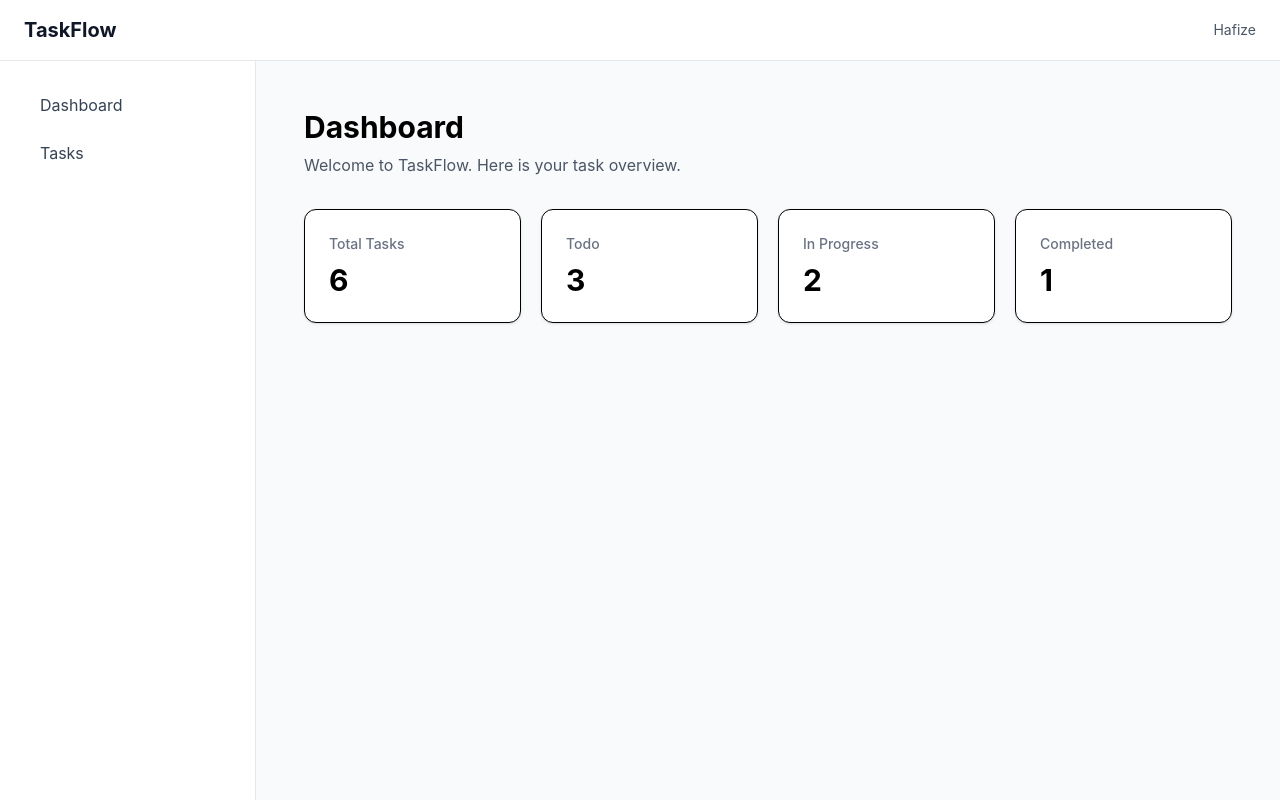
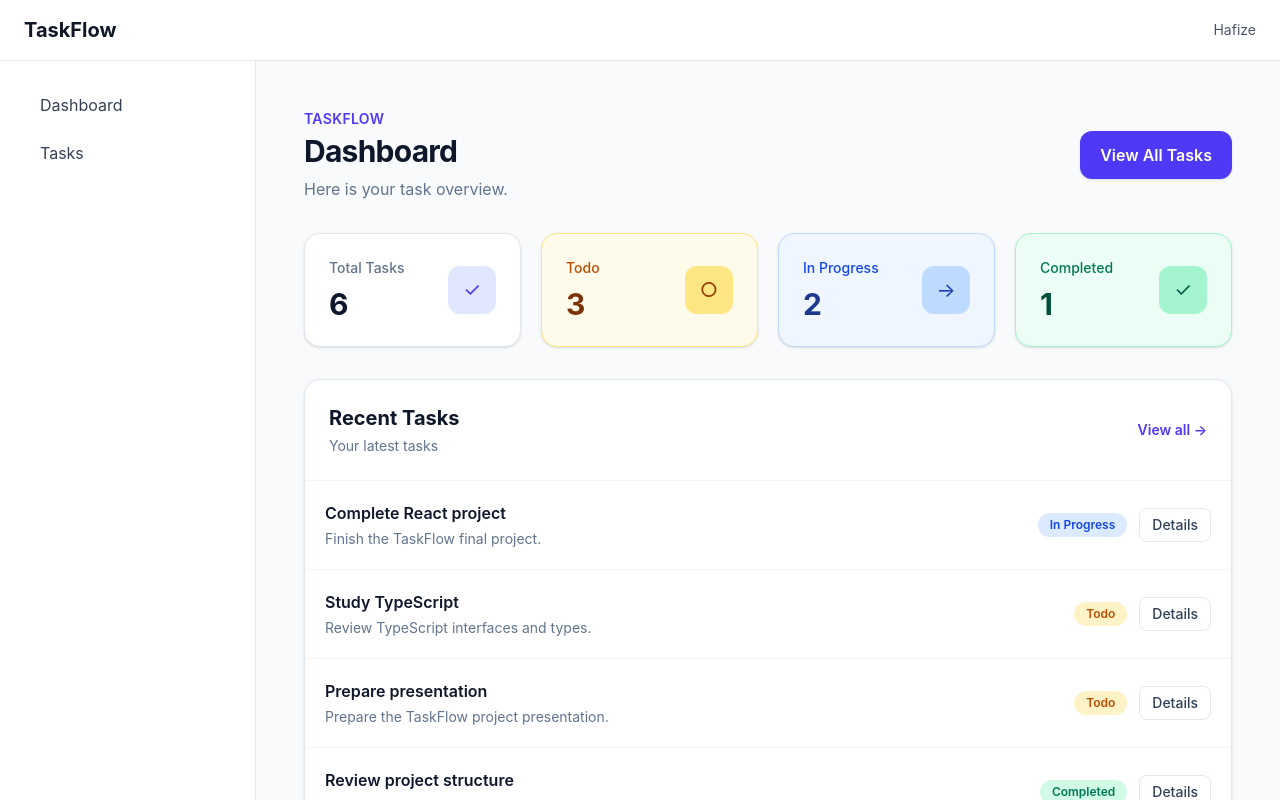
Before and after one commit to hafizecim/taskflow-react, a React (Vite) app: page / in a window 1280 px wide. Shown: the top 800 px of the page. Built offline with nearby package versions, Linux system fonts and the light colour scheme.

Commit message:
feat: build professional dashboard

```diff
--- a/src/pages/Dashboard.tsx
+++ b/src/pages/Dashboard.tsx
@@ -1,6 +1,10 @@
+import { useNavigate } from 'react-router-dom'
+
 import { useTasks } from '../context/useTasks'
 
 function Dashboard() {
+  const navigate = useNavigate()
+
   const {
     tasks,
     loading,
@@ -23,75 +27,229 @@ function Dashboard() {
 
   if (loading && tasks.length === 0) {
     return (
-      <div className="flex min-h-[400px] items-center justify-center">
-        <p className="text-lg text-gray-600">
+      <div className="flex min-h-[500px] items-center justify-center bg-slate-50">
+        <div className="rounded-2xl border bg-white px-8 py-6 shadow-sm">
+          <p className="text-lg font-medium text-slate-600">
             Loading dashboard...
           </p>
+        </div>
       </div>
     )
   }
 
   if (error && tasks.length === 0) {
     return (
-      <div className="flex min-h-[400px] items-center justify-center">
+      <div className="flex min-h-[500px] items-center justify-center bg-slate-50 p-6">
+        <div className="max-w-md rounded-2xl border border-red-200 bg-red-50 p-6 text-center">
+          <h2 className="mb-2 text-xl font-bold text-red-700">
+            Unable to load dashboard
+          </h2>
+
           <p className="text-red-600">
             Failed to load dashboard data.
           </p>
         </div>
+      </div>
     )
   }
 
+  const recentTasks = [...tasks]
+    .sort(
+      (a, b) =>
+        new Date(b.createdAt).getTime() -
+        new Date(a.createdAt).getTime(),
+    )
+    .slice(0, 5)
+
   return (
-    <div className="p-6">
-      <div className="mb-8">
-        <h1 className="text-3xl font-bold">
+    <div className="min-h-full bg-slate-50 p-6">
+      <div className="mx-auto max-w-7xl">
+        {/* Header */}
+
+        <div className="mb-8 flex flex-col gap-4 sm:flex-row sm:items-center sm:justify-between">
+          <div>
+            <p className="mb-1 text-sm font-semibold uppercase tracking-wide text-indigo-600">
+              TaskFlow
+            </p>
+
+            <h1 className="text-3xl font-bold tracking-tight text-slate-900">
               Dashboard
             </h1>
 
-        <p className="mt-2 text-gray-600">
-          Welcome to TaskFlow. Here is your task overview.
+            <p className="mt-2 text-slate-500">
+              Here is your task overview.
             </p>
           </div>
 
+          <button
+            type="button"
+            onClick={() => navigate('/tasks')}
+            className="rounded-xl bg-indigo-600 px-5 py-3 font-semibold text-white shadow-sm transition hover:bg-indigo-700 hover:shadow-md"
+          >
+            View All Tasks
+          </button>
+        </div>
+
+        {/* Statistics */}
+
         <div className="grid gap-5 sm:grid-cols-2 lg:grid-cols-4">
-        <div className="rounded-xl border bg-white p-6 shadow-sm">
-          <p className="text-sm font-medium text-gray-500">
+          {/* Total */}
+
+          <div className="rounded-2xl border border-slate-200 bg-white p-6 shadow-sm transition hover:-translate-y-1 hover:shadow-md">
+            <div className="flex items-center justify-between">
+              <div>
+                <p className="text-sm font-medium text-slate-500">
                   Total Tasks
                 </p>
 
-          <p className="mt-2 text-3xl font-bold">
+                <p className="mt-2 text-3xl font-bold text-slate-900">
                   {totalTasks}
                 </p>
               </div>
 
-        <div className="rounded-xl border bg-white p-6 shadow-sm">
-          <p className="text-sm font-medium text-gray-500">
+              <div className="flex h-12 w-12 items-center justify-center rounded-xl bg-indigo-100 text-xl text-indigo-600">
+                ✓
+              </div>
+            </div>
+          </div>
+
+          {/* Todo */}
+
+          <div className="rounded-2xl border border-amber-200 bg-amber-50 p-6 shadow-sm transition hover:-translate-y-1 hover:shadow-md">
+            <div className="flex items-center justify-between">
+              <div>
+                <p className="text-sm font-medium text-amber-700">
                   Todo
                 </p>
 
-          <p className="mt-2 text-3xl font-bold">
+                <p className="mt-2 text-3xl font-bold text-amber-900">
                   {todoTasks}
                 </p>
               </div>
 
-        <div className="rounded-xl border bg-white p-6 shadow-sm">
-          <p className="text-sm font-medium text-gray-500">
+              <div className="flex h-12 w-12 items-center justify-center rounded-xl bg-amber-200 text-xl text-amber-800">
+                ○
+              </div>
+            </div>
+          </div>
+
+          {/* In Progress */}
+
+          <div className="rounded-2xl border border-blue-200 bg-blue-50 p-6 shadow-sm transition hover:-translate-y-1 hover:shadow-md">
+            <div className="flex items-center justify-between">
+              <div>
+                <p className="text-sm font-medium text-blue-700">
                   In Progress
                 </p>
 
-          <p className="mt-2 text-3xl font-bold">
+                <p className="mt-2 text-3xl font-bold text-blue-900">
                   {inProgressTasks}
                 </p>
               </div>
 
-        <div className="rounded-xl border bg-white p-6 shadow-sm">
-          <p className="text-sm font-medium text-gray-500">
+              <div className="flex h-12 w-12 items-center justify-center rounded-xl bg-blue-200 text-xl text-blue-800">
+                →
+              </div>
+            </div>
+          </div>
+
+          {/* Completed */}
+
+          <div className="rounded-2xl border border-emerald-200 bg-emerald-50 p-6 shadow-sm transition hover:-translate-y-1 hover:shadow-md">
+            <div className="flex items-center justify-between">
+              <div>
+                <p className="text-sm font-medium text-emerald-700">
                   Completed
                 </p>
 
-          <p className="mt-2 text-3xl font-bold">
+                <p className="mt-2 text-3xl font-bold text-emerald-900">
                   {completedTasks}
                 </p>
+              </div>
+
+              <div className="flex h-12 w-12 items-center justify-center rounded-xl bg-emerald-200 text-xl text-emerald-800">
+                ✓
+              </div>
+            </div>
+          </div>
+        </div>
+
+        {/* Recent Tasks */}
+
+        <div className="mt-8 rounded-2xl border border-slate-200 bg-white shadow-sm">
+          <div className="flex flex-col gap-3 border-b border-slate-100 p-6 sm:flex-row sm:items-center sm:justify-between">
+            <div>
+              <h2 className="text-xl font-bold text-slate-900">
+                Recent Tasks
+              </h2>
+
+              <p className="mt-1 text-sm text-slate-500">
+                Your latest tasks
+              </p>
+            </div>
+
+            <button
+              type="button"
+              onClick={() => navigate('/tasks')}
+              className="text-sm font-semibold text-indigo-600 hover:text-indigo-700"
+            >
+              View all →
+            </button>
+          </div>
+
+          {recentTasks.length === 0 ? (
+            <div className="p-8 text-center">
+              <p className="text-slate-500">
+                No tasks available.
+              </p>
+            </div>
+          ) : (
+            <div className="divide-y divide-slate-100">
+              {recentTasks.map((task) => (
+                <div
+                  key={task.id}
+                  className="flex flex-col gap-4 p-5 transition hover:bg-slate-50 sm:flex-row sm:items-center sm:justify-between"
+                >
+                  <div className="min-w-0">
+                    <h3 className="truncate font-semibold text-slate-900">
+                      {task.title}
+                    </h3>
+
+                    <p className="mt-1 truncate text-sm text-slate-500">
+                      {task.description}
+                    </p>
+                  </div>
+
+                  <div className="flex items-center gap-3">
+                    <span
+                      className={`rounded-full px-3 py-1 text-xs font-semibold ${
+                        task.status === 'Completed'
+                          ? 'bg-emerald-100 text-emerald-700'
+                          : task.status ===
+                              'In Progress'
+                            ? 'bg-blue-100 text-blue-700'
+                            : 'bg-amber-100 text-amber-700'
+                      }`}
+                    >
+                      {task.status}
+                    </span>
+
+                    <button
+                      type="button"
+                      onClick={() =>
+                        navigate(
+                          `/tasks/${task.id}`,
+                        )
+                      }
+                      className="rounded-lg border border-slate-200 px-3 py-1.5 text-sm font-medium text-slate-700 transition hover:border-indigo-300 hover:bg-indigo-50 hover:text-indigo-700"
+                    >
+                      Details
+                    </button>
+                  </div>
+                </div>
+              ))}
+            </div>
+          )}
         </div>
       </div>
     </div>
```
Lines whose indentation alone changed are shown as unchanged.
